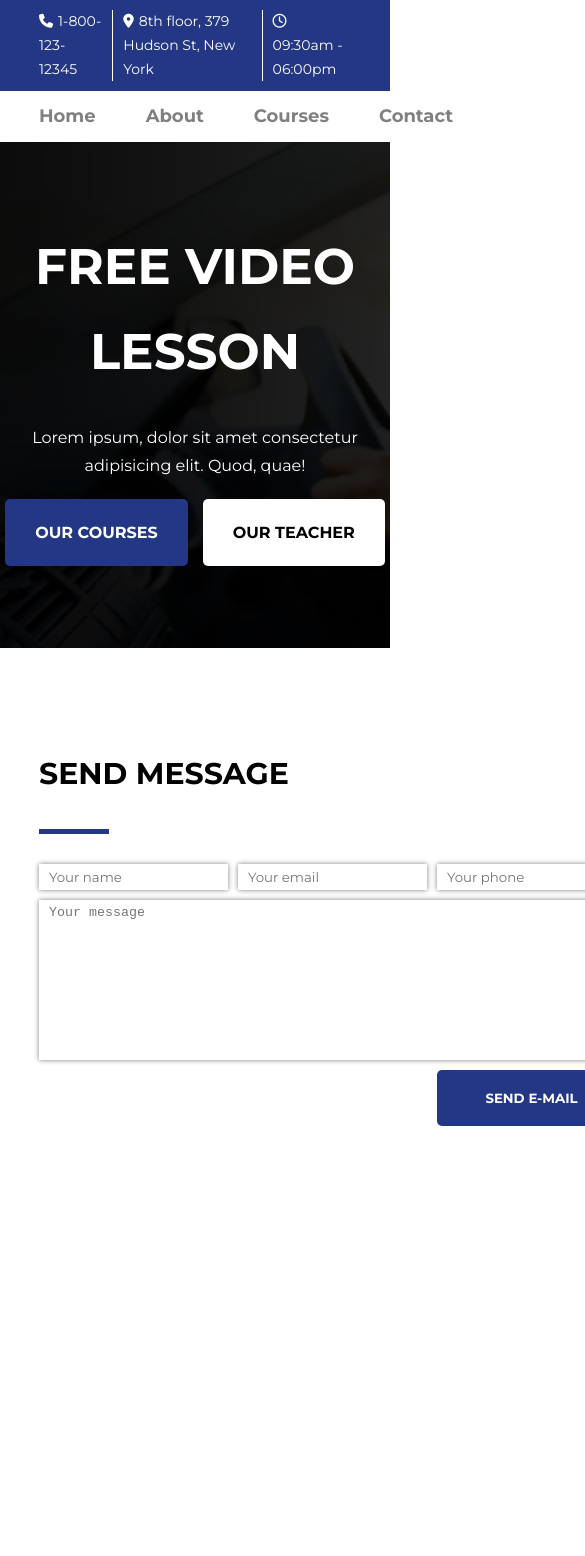
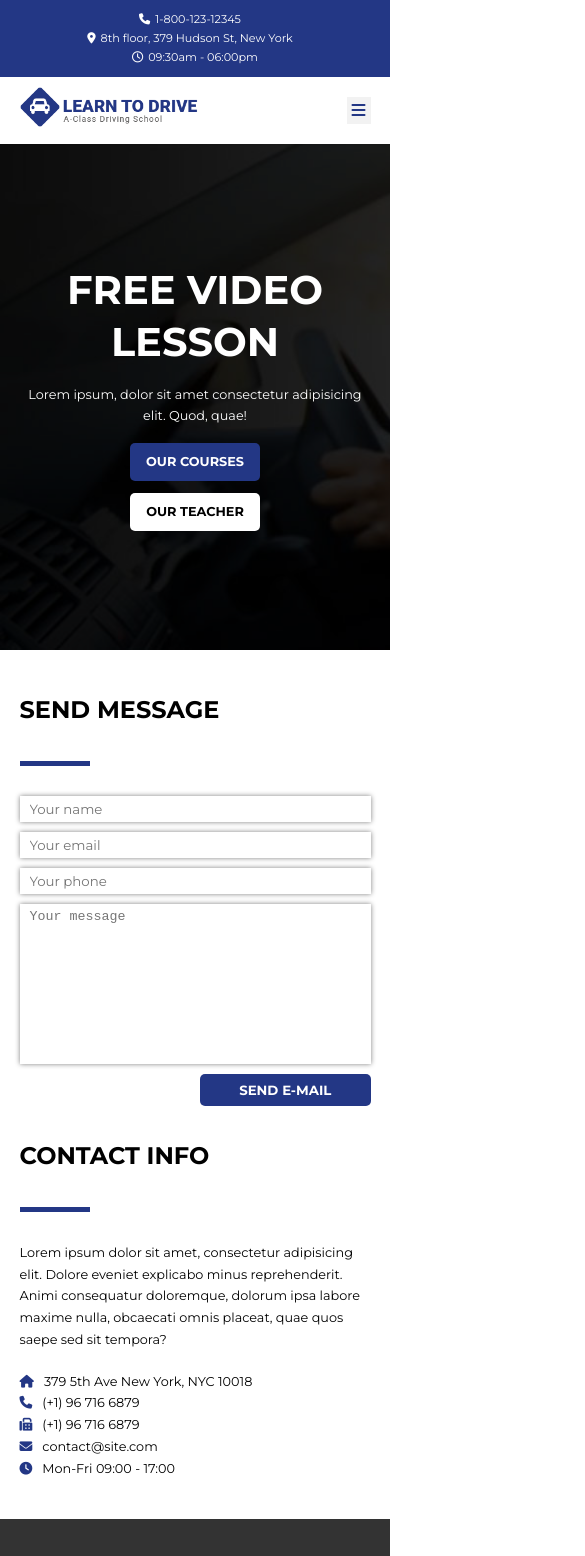
Before and after one commit to andjelina990/driving_school, a plain HTML site: page contact.html in a window 390 px wide. Shown: the top 1556 px of the page, 585 px wide, since content can reach past the window. Drawn offline with Linux system fonts and the light colour scheme.

Commit message:
resposnve

```diff
--- a/contact.html
+++ b/contact.html
@@ -36,6 +36,9 @@
     <nav class="navbar container">
       <a href="index.html"><img src="img/logo.png" alt="" /></a>
       <div class="navbar-menu">
+        <button class="navbar-hamburger">
+          <i class="fa-solid fa-bars"></i>
+        </button>
         <ul>
           <li><a href="index.html">Home</a></li>
           <li><a href="about.html">About</a></li>
--- a/style/_buttons.scss
+++ b/style/_buttons.scss
@@ -8,10 +8,13 @@
   border: none;
   cursor: pointer;
   transition: $transition;
-
+  @media (max-width: 480px) {
+    padding: 1rem 2rem;
+  }
   &-small {
     padding: 1rem 2rem;
   }
+
   &-primary {
     background-color: $primaryColor;
     color: $white;
--- a/style/_card.scss
+++ b/style/_card.scss
@@ -7,9 +7,15 @@
 
   &-horisontal {
     flex-direction: row;
+    @media (max-width: 480px) {
+      flex-direction: column;
+    }
     img {
       max-width: 300px;
       width: 100%;
+      @media (max-width: 480px) {
+        max-width: unset;
+      }
     }
   }
 
@@ -19,5 +25,8 @@
   }
   &-footer {
     padding: 10px;
+    @media (max-width: 480px) {
+      text-align: center;
+    }
   }
 }
--- a/style/_col_layout.scss
+++ b/style/_col_layout.scss
@@ -1,8 +1,3 @@
-[class*="g-col-"] {
-  display: grid;
-  gap: 30px;
-}
-
 .g-col {
   &-2 {
     grid-template-columns: 1fr 1fr;
@@ -16,3 +11,17 @@
     grid-template-columns: repeat(4, 1fr);
   }
 }
+
+[class*="g-col-"] {
+  display: grid;
+  gap: 30px;
+
+  @media (max-width: 768px) {
+    grid-template-columns: 1fr 1fr;
+    align-items: center;
+  }
+
+  @media (max-width: 480px) {
+    grid-template-columns: 1fr;
+  }
+}
--- a/style/_contact.scss
+++ b/style/_contact.scss
@@ -24,6 +24,15 @@
       "....... ..... submit";
     gap: 10px;
     width: 100%;
+    @media (max-width: 480px) {
+      grid-template-columns: repeat(2, 1fr);
+      grid-template-areas:
+        "name name"
+        "email email"
+        "phone phone"
+        "message message"
+        "...... submit";
+    }
   }
 
   //   nasledjivanje
--- a/style/_courses-page.scss
+++ b/style/_courses-page.scss
@@ -7,9 +7,15 @@
       //   flex-direction: row-reverse;
       img {
         order: 1;
+        @media (max-width: 480px) {
+          order: unset;
+        }
       }
       .card-body {
         text-align: right;
+        @media (max-width: 480px) {
+          text-align: left;
+        }
       }
     }
 
--- a/style/_footer.scss
+++ b/style/_footer.scss
@@ -9,6 +9,16 @@
       "logo hlinks hcontact"
       "about ullinks ulcontact";
     gap: 20px;
+    @media (max-width: 480px) {
+      grid-template-columns: 1fr;
+      grid-template-areas:
+        "logo"
+        "about"
+        "hlinks"
+        "ullinks"
+        "hcontact"
+        "ulcontact";
+    }
   }
   h3 {
     text-transform: uppercase;
--- a/style/_global.scss
+++ b/style/_global.scss
@@ -6,6 +6,9 @@
 
 html {
   font-size: 62.5%;
+  @media (max-width: 480px) {
+    font-size: 50%;
+  }
 }
 
 body {
@@ -35,10 +38,16 @@
 .container {
   width: 80%;
   margin: 0 auto;
+  @media (max-width: 480px) {
+    width: 90%;
+  }
 }
 
 .py {
   padding: 10rem 0;
+  @media (max-width: 480px) {
+    padding: 5rem 0;
+  }
 }
 
 .title {
--- a/style/_hero.scss
+++ b/style/_hero.scss
@@ -1,5 +1,6 @@
 .hero {
-  height: 60vh;
+  min-height: 60vh;
+  padding: 80px 20px;
   display: flex;
   justify-content: center;
   align-items: center;
@@ -13,11 +14,19 @@
     font-weight: 700;
     text-transform: uppercase;
     margin-bottom: 3rem;
+    @media (max-width: 480px) {
+      margin-bottom: 2rem;
+      line-height: 1.3;
+    }
   }
   div {
     display: flex;
     justify-content: center;
     gap: 1.5rem;
     margin-top: 2rem;
+    @media (max-width: 480px) {
+      flex-direction: column;
+      align-items: center;
+    }
   }
 }
--- a/style/_navbar.scss
+++ b/style/_navbar.scss
@@ -4,13 +4,55 @@
   justify-content: space-between;
   align-items: center;
   padding: 10px 0;
+
+  img {
+    max-height: 70px;
+    @media (max-width: 480px) {
+      max-height: 40px;
+    }
+  }
+
+  &-hamburger {
+    display: none;
+    border: none;
+    background-color: $lightGray;
+    color: $primaryColor;
+    font-size: 2rem;
+    padding: 5px;
+    line-height: 1;
+    cursor: pointer;
+
+    @media (max-width: 480px) {
+      display: block;
+    }
+  }
+
   &-menu {
+    position: relative;
+    @media (max-width: 480px) {
+      &:hover ul {
+        transform: scale(1);
+      }
+    }
     ul {
       display: flex;
       gap: 50px;
       font-weight: 700;
       font-size: 1.8rem;
       color: $gray;
+
+      @media (max-width: 480px) {
+        flex-direction: column;
+        background-color: $white;
+        gap: 20px;
+        padding: 10px;
+        position: absolute;
+        top: 100%;
+        right: 0;
+        width: 50vw;
+        transform: scale(0);
+        transition: $transition;
+      }
     }
   }
 }
--- a/style/_subscribe.scss
+++ b/style/_subscribe.scss
@@ -9,6 +9,9 @@
     max-width: 900px;
     margin: 30px auto 0;
     gap: 5px;
+    @media (max-width: 480px) {
+      grid-template-columns: 1fr;
+    }
 
     input {
       outline: none;
--- a/style/_topbar.scss
+++ b/style/_topbar.scss
@@ -3,15 +3,23 @@
   color: $white;
   padding: 10px 0;
   font-size: 1.4rem;
+
   ul {
     display: flex;
     flex-direction: row;
     justify-content: flex-end;
-
+    @media (max-width: 480px) {
+      flex-direction: column;
+    }
     li {
       margin-right: 10px;
       border-right: 1px solid $white;
       padding-right: 10px;
+      @media (max-width: 480px) {
+        border-right: none;
+        margin-right: 0px;
+        text-align: center;
+      }
       &:last-child {
         margin-right: 0;
         padding-right: 0;
```
Also changed, not shown: about.html (+3 -0 lines), courses.html (+3 -0 lines), index.html (+3 -0 lines), style/main.css.
